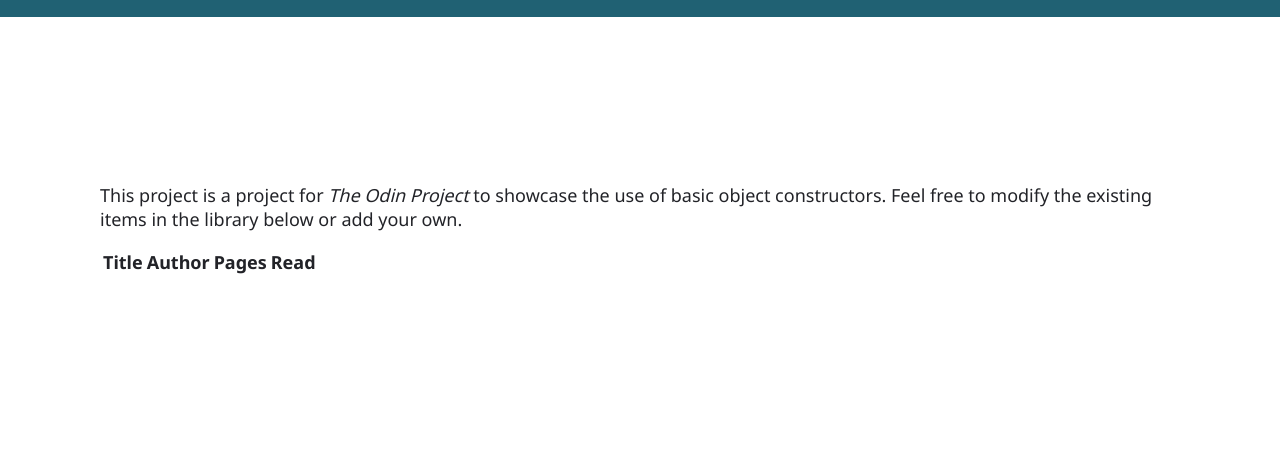
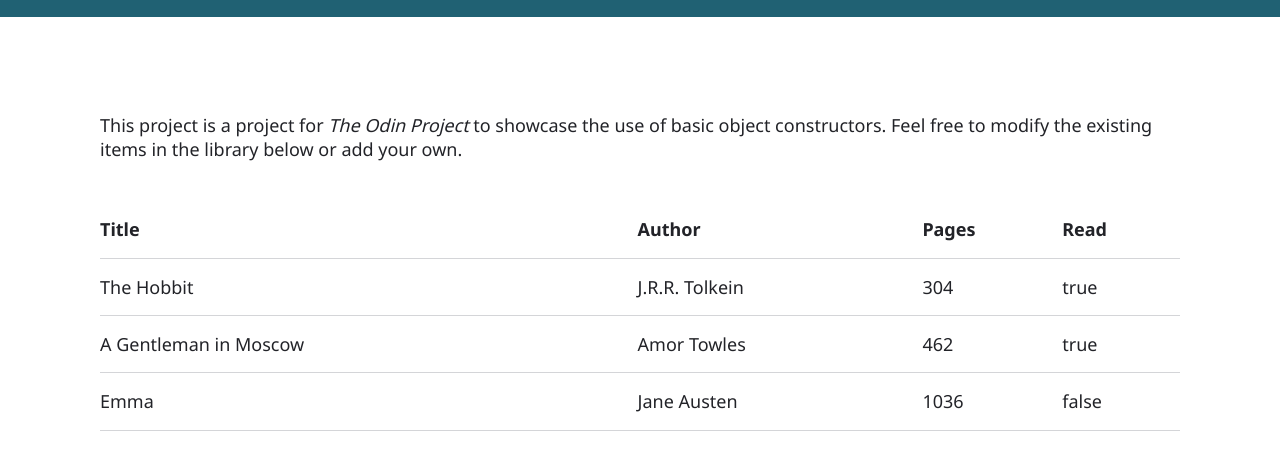
Before and after one commit to bst003/library, a plain HTML site: page index.html in a window 1280 px wide. Shown: the part 61-512 px from the top of the page. Drawn offline with Linux system fonts and the light colour scheme.

Commit message:
Create function to display items in library array

```diff
--- a/assets/css/style.css
+++ b/assets/css/style.css
@@ -8,7 +8,7 @@ Base Styles & Universal Elements
     --blue-alt: #1B515F;
     --dark-orange: #733220;
     --dark-orange-alt: #CC6447;
-    --light-gray-alt: #E5E7EB;
+    --light-gray: #d4d5d8;
     --almost-black: #222328;
     --almost-white: #fefefe;
 
@@ -59,4 +59,17 @@ Site Main
 */
 
 main{
-    padding: 150px 0px;}
+    padding: min(120px, 10vh) 0px;}
+
+    #library-items{
+        border-collapse: collapse;
+        margin: 40px 0px 0px;
+        text-align: left;
+        width: 100%;}
+
+        #library-items tr{
+            border-bottom: 1px solid var(--light-gray);}
+
+        #library-items td,
+        #library-items th{
+            padding: 16px 0px;}
--- a/assets/js/scripts.js
+++ b/assets/js/scripts.js
@@ -10,15 +10,41 @@ Create a function to toggle the read status of the book using a button
 let myLibrary = [];
 
 function Book(name, author, pages, read) {
-  this.name = name,
-  this.author = author,
-  this.pages = pages,
-  this.read = read;
+    this.name = name,
+    this.author = author,
+    this.pages = pages,
+    this.read = read;
 }
 
+function displayLibraryItems(array){
+
+    const tableBody = document.querySelector('#library-items tbody');
+
+    myLibrary.forEach( (book, index) => {
+
+        let row = document.createElement('tr');
+        row.setAttribute('data-index', index);
+
+        for (let prop in book){
+
+            let cell = document.createElement('td');
+            cell.innerText = book[prop];
+
+            row.appendChild(cell);
+
+        }
+
+        tableBody.appendChild(row);
+
+    });
+
+}
+
+
 function addBookToLibrary(object) {
-  myLibrary.push(object);
+    myLibrary.push(object);
 }
+
 
 let theHobbit = new Book('The Hobbit', 'J.R.R. Tolkein', 304, true);
 addBookToLibrary(theHobbit);
@@ -29,4 +55,6 @@ addBookToLibrary(moscow);
 let emma = new Book('Emma', 'Jane Austen', 1036, false);
 addBookToLibrary(emma);
 
+displayLibraryItems(myLibrary);
+
 console.table(myLibrary);
--- a/index.html
+++ b/index.html
@@ -30,7 +30,7 @@
                 Feel free to modify the existing items in the library below or add your own.
             </p>
 
-            <table>
+            <table id="library-items">
 
                 <thead>
                     <tr>
@@ -55,7 +55,9 @@
                 </thead>
 
                 <tbody>
+                    <tr>
 
+                    </tr>
                 </tbody>
 
             </table>
```
